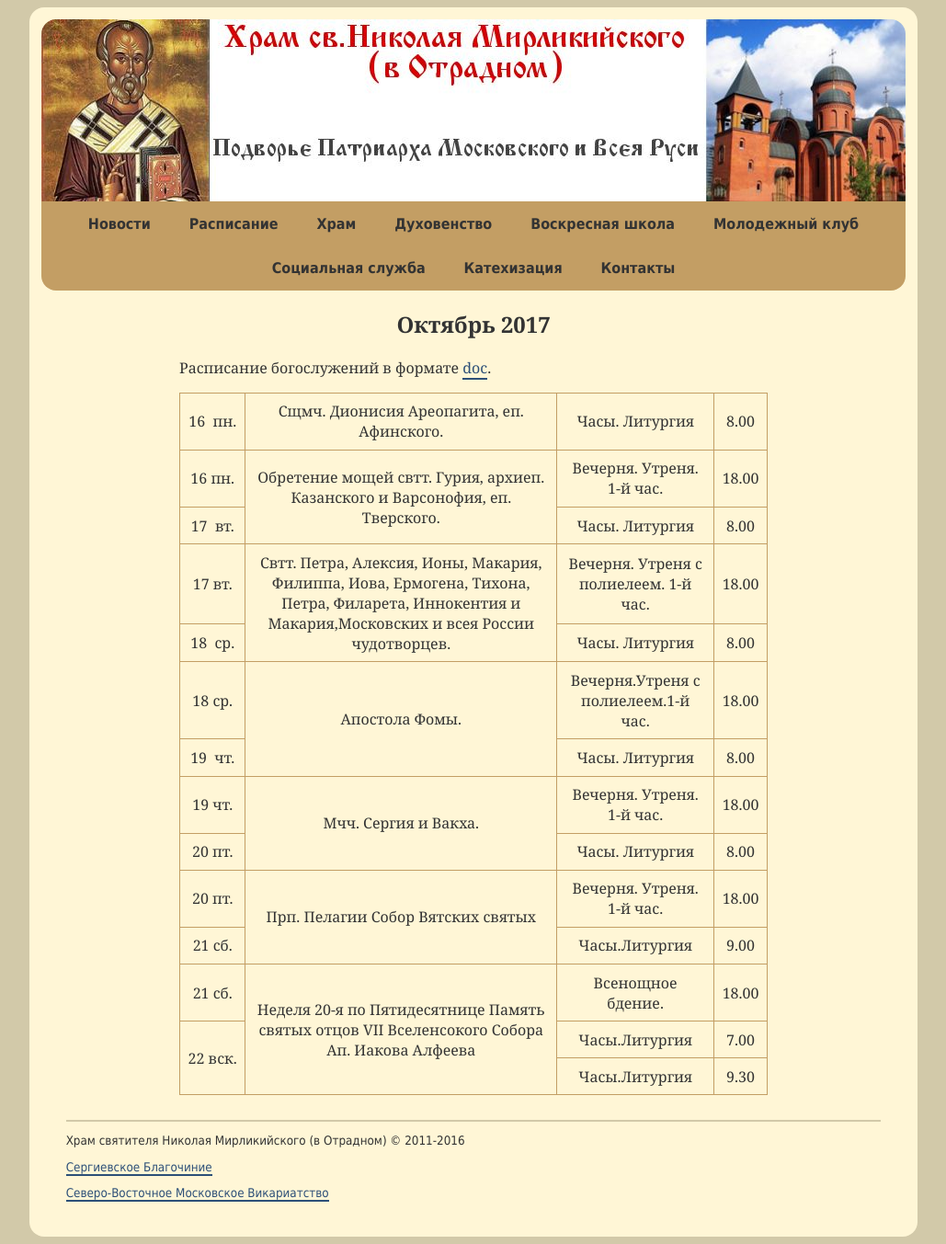
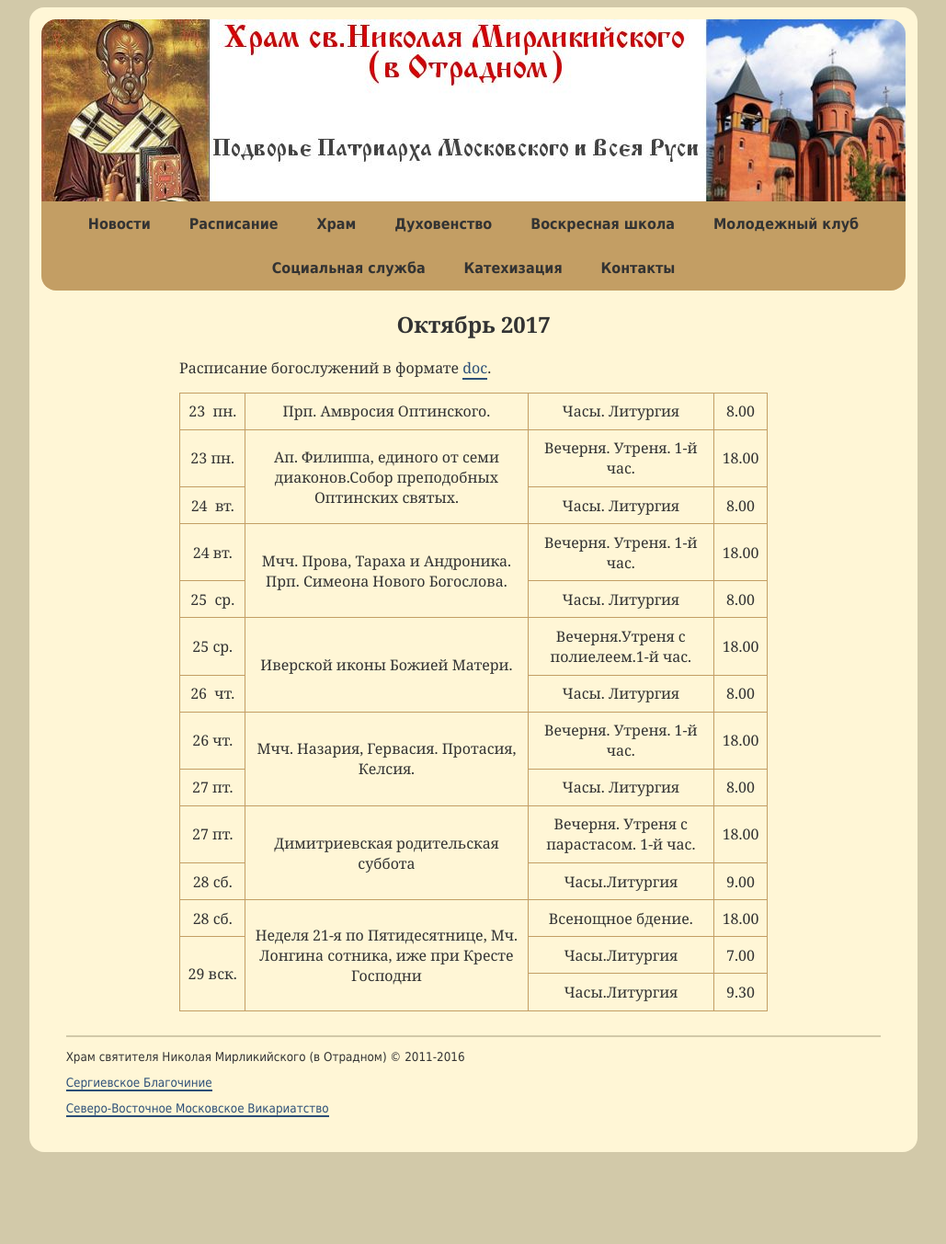
Before and after one commit to hramotradnoe/hramotradnoe.github.io, a Jekyll site: the page built from schedule/index.html, in a window 1280 px wide. Shown: the whole page at 92% size, without its empty margins (125-1154 px from the left). Built offline with Jekyll 4.4.1, drawn with Linux system fonts in a browser that asks for light colours; after the commit the page ends 1261 px from its top, so only the background shows below that.

Commit message:
Update schedule.yml

```diff
--- a/_data/schedule.yml
+++ b/_data/schedule.yml
@@ -1,59 +1,59 @@
 period: Октябрь 2017
 link: "https://docs.google.com/document/d/17LMfpCz71EsBbmxwTFctCGEV6x20EP5gcxc9xYEmCvQ/edit"
 timetable:
- - description : "Сщмч. Дионисия Ареопагита, еп. Афинского."
+ - description : "Прп. Амвросия Оптинского."
    services    :
-      - day   : 16&nbsp; пн.
+      - day   : 23&nbsp; пн.
         time  : '8.00'
         title : "Часы. Литургия"
- - description : "Обретение мощей свтт. Гурия, архиеп. Казанского и Варсонофия, еп. Тверского."
+ - description : "Ап. Филиппа, единого от семи диаконов.Собор преподобных Оптинских святых."
    services    :
-      - day   : 16&nbsp;пн.
+      - day   : 23&nbsp;пн.
         time  : '18.00'
         title : "Вечерня. Утреня. 1-й час."
-      - day   : 17&nbsp; вт.
+      - day   : 24&nbsp; вт.
         time  : '8.00'
         title : "Часы.  Литургия"
- - description : "Свтт. Петра, Алексия, Ионы, Макария, Филиппа, Иова, Ермогена, Тихона, Петра, Филарета, Иннокентия и Макария,Московских и всея России чудотворцев."
+ - description : "Мчч. Прова, Тараха и Андроника. Прп. Симеона Нового Богослова."
    services    :
-      - day   : 17&nbsp;вт.
+      - day   : 24&nbsp;вт.
         time  : '18.00'
-        title : "Вечерня. Утреня с полиелеем. 1-й час."
-      - day   : 18&nbsp; ср.
+        title : "Вечерня. Утреня. 1-й час."
+      - day   : 25&nbsp; ср.
         time  : '8.00'
         title : "Часы. Литургия"
- - description : "Апостола Фомы. "
+ - description : "Иверской иконы Божией Матери. "
    services    :
-      - day   : 18&nbsp;ср.
+      - day   : 25&nbsp;ср.
         time  : '18.00'
         title : "Вечерня.Утреня с полиелеем.1-й час."
-      - day   : 19&nbsp; чт.
+      - day   : 26&nbsp; чт.
         time  : '8.00'
         title : "Часы. Литургия"
- - description : " Мчч. Сергия и Вакха. "
+ - description : " Мчч. Назария, Гервасия. Протасия, Келсия. "
    services    :
-      - day   : 19&nbsp;чт.
+      - day   : 26&nbsp;чт.
         time  : '18.00'
         title : "Вечерня. Утреня. 1-й час."
-      - day   : 20&nbsp;пт.
+      - day   : 27&nbsp;пт.
         time  : '8.00'
         title : "Часы. Литургия"
- - description : "Прп. Пелагии Собор Вятских святых"
+ - description : "Димитриевская родительская суббота"
    services    :
-      - day   : 20&nbsp;пт.
+      - day   : 27&nbsp;пт.
         time  : '18.00'
-        title : "Вечерня. Утреня. 1-й час."
-      - day   : 21&nbsp;сб.
+        title : "Вечерня. Утреня с парастасом. 1-й час."
+      - day   : 28&nbsp;сб.
         time  : '9.00'
         title : "Часы.Литургия"
- - description : "Неделя 20-я по Пятидесятнице Память святых отцов VII Вселенсокого Собора Ап. Иакова Алфеева"
+ - description : "Неделя 21-я по Пятидесятнице, Мч. Лонгина сотника, иже при Кресте Господни"
    services    :
-      - day   : 21&nbsp;сб.
+      - day   : 28&nbsp;сб.
         time  : '18.00'
         title : "Всенощное бдение."
-      - day   : 22&nbsp;вск.
+      - day   : 29&nbsp;вск.
         time  : '7.00'
         title : "Часы.Литургия"
-      - day   : 22&nbsp;вск.
+      - day   : 29&nbsp;вск.
         time  : '9.30'
         title : "Часы.Литургия"
```
